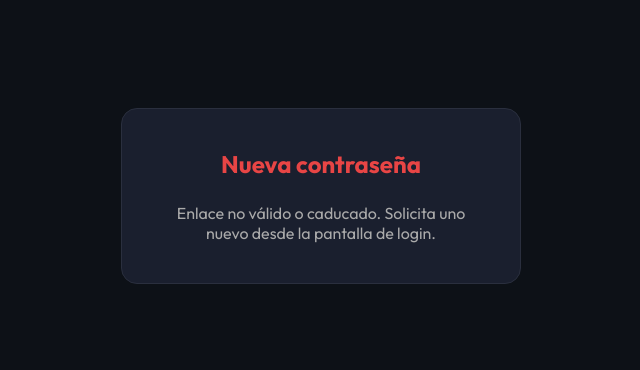
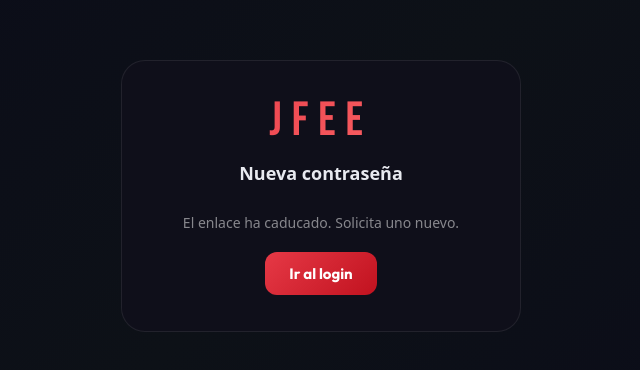
Before and after one commit to juanforba12-droid/prediccionmunidal2026, a React (Vite) app: page /reset-password in a window 1280 px wide. Shown: the part 204-574 px from the top of the page, without its empty margins (319-959 px from the left). Built offline with nearby package versions, Linux system fonts and the light colour scheme; no server answers.

Commit message:
Update ResetPassword.jsx

```diff
--- a/src/pages/ResetPassword.jsx
+++ b/src/pages/ResetPassword.jsx
@@ -9,13 +9,40 @@ export default function ResetPassword() {
   const [error, setError] = useState('')
   const [success, setSuccess] = useState(false)
   const [validSession, setValidSession] = useState(false)
+  const [checking, setChecking] = useState(true)
 
   useEffect(() => {
-    supabase.auth.onAuthStateChange((event, session) => {
-      if (event === 'PASSWORD_RECOVERY') {
-        setValidSession(true)
-      }
-    })
+    // Leer el token del hash de la URL (#access_token=...&type=recovery)
+    const hash = window.location.hash.substring(1)
+    const params = new URLSearchParams(hash)
+    const accessToken = params.get('access_token')
+    const refreshToken = params.get('refresh_token')
+    const type = params.get('type')
+
+    if (type === 'recovery' && accessToken) {
+      // Establecer la sesión con el token del email
+      supabase.auth.setSession({
+        access_token: accessToken,
+        refresh_token: refreshToken || ''
+      }).then(({ error }) => {
+        if (error) {
+          setValidSession(false)
+        } else {
+          setValidSession(true)
+        }
+        setChecking(false)
+      })
+    } else {
+      // Fallback: escuchar el evento de Supabase
+      const { data: { subscription } } = supabase.auth.onAuthStateChange((event) => {
+        if (event === 'PASSWORD_RECOVERY') {
+          setValidSession(true)
+          setChecking(false)
+        }
+      })
+      setTimeout(() => setChecking(false), 2000)
+      return () => subscription.unsubscribe()
+    }
   }, [])
 
   const handleReset = async () => {
@@ -37,25 +64,38 @@ export default function ResetPassword() {
 
   return (
     <div style={{
-      minHeight: '100vh', background: '#0d1117', display: 'flex',
-      alignItems: 'center', justifyContent: 'center', padding: '20px'
+      minHeight: '100vh',
+      background: 'linear-gradient(135deg,#0a0a1a 0%,#0d1117 50%,#0a0a1a 100%)',
+      display: 'flex', alignItems: 'center', justifyContent: 'center',
+      fontFamily: 'system-ui,sans-serif', padding: 20
     }}>
       <div style={{
-        background: '#1a1f2e', borderRadius: '16px', padding: '40px',
-        width: '100%', maxWidth: '400px', border: '1px solid #2a2f3e'
+        background: '#0f0f1a', borderRadius: 24, padding: 36,
+        width: '100%', maxWidth: 400, border: '1px solid rgba(255,255,255,0.08)'
       }}>
-        <h2 style={{ color: '#e84545', textAlign: 'center', marginBottom: '24px' }}>
-          Nueva contraseña
-        </h2>
+        <div style={{ textAlign: 'center', marginBottom: 28 }}>
+          <div style={{ fontFamily: "'Bebas Neue',sans-serif", fontSize: 48, letterSpacing: 10, background: 'linear-gradient(135deg,#e63946,#ff6b6b)', WebkitBackgroundClip: 'text', WebkitTextFillColor: 'transparent', lineHeight: 1, marginBottom: 6 }}>JFEE</div>
+          <div style={{ fontSize: 18, fontWeight: 800, color: '#e8eaf0', marginTop: 16 }}>Nueva contraseña</div>
+        </div>
 
-        {success ? (
-          <p style={{ color: '#4caf50', textAlign: 'center' }}>
-            ✅ Contraseña cambiada. Redirigiendo...
+        {checking ? (
+          <p style={{ color: 'rgba(255,255,255,0.4)', textAlign: 'center' }}>Verificando enlace...</p>
+        ) : success ? (
+          <p style={{ color: '#2a9d8f', textAlign: 'center', fontSize: 15 }}>
+            ✅ Contraseña cambiada correctamente. Redirigiendo...
           </p>
         ) : !validSession ? (
-          <p style={{ color: '#aaa', textAlign: 'center' }}>
-            Enlace no válido o caducado. Solicita uno nuevo desde la pantalla de login.
-          </p>
+          <div style={{ textAlign: 'center' }}>
+            <p style={{ color: 'rgba(255,255,255,0.5)', fontSize: 14, marginBottom: 20 }}>
+              El enlace ha caducado. Solicita uno nuevo.
+            </p>
+            <button
+              onClick={() => navigate('/auth')}
+              style={{ padding: '12px 24px', background: 'linear-gradient(135deg,#e63946,#c1121f)', color: '#fff', border: 'none', borderRadius: 12, fontSize: 15, fontWeight: 700, cursor: 'pointer' }}
+            >
+              Ir al login
+            </button>
+          </div>
         ) : (
           <>
             <input
@@ -63,24 +103,27 @@ export default function ResetPassword() {
               placeholder="Nueva contraseña (mín. 6 caracteres)"
               value={password}
               onChange={e => setPassword(e.target.value)}
+              onKeyDown={e => e.key === 'Enter' && handleReset()}
               style={{
-                width: '100%', padding: '12px', borderRadius: '8px',
-                background: '#0d1117', border: '1px solid #2a2f3e',
-                color: '#fff', fontSize: '16px', marginBottom: '12px',
-                boxSizing: 'border-box'
+                width: '100%', padding: '12px 14px', borderRadius: 12,
+                border: '1px solid rgba(255,255,255,0.1)',
+                background: 'rgba(255,255,255,0.05)',
+                color: '#e8eaf0', fontSize: 15, outline: 'none',
+                boxSizing: 'border-box', marginBottom: 12
               }}
             />
-            {error && <p style={{ color: '#e84545', marginBottom: '12px' }}>{error}</p>}
+            {error && <p style={{ color: '#fca5a5', fontSize: 13, marginBottom: 12, textAlign: 'center' }}>{error}</p>}
             <button
               onClick={handleReset}
               disabled={loading}
               style={{
-                width: '100%', padding: '14px', background: '#e84545',
-                color: '#fff', border: 'none', borderRadius: '8px',
-                fontSize: '16px', fontWeight: 'bold', cursor: 'pointer'
+                width: '100%', padding: 14,
+                background: loading ? 'rgba(230,57,70,0.3)' : 'linear-gradient(135deg,#e63946,#c1121f)',
+                color: '#fff', border: 'none', borderRadius: 14,
+                fontSize: 16, fontWeight: 800, cursor: loading ? 'default' : 'pointer', letterSpacing: 1
               }}
             >
-              {loading ? 'Cambiando...' : 'CAMBIAR CONTRASEÑA'}
+              {loading ? '...' : 'CAMBIAR CONTRASEÑA'}
             </button>
           </>
         )}
```
